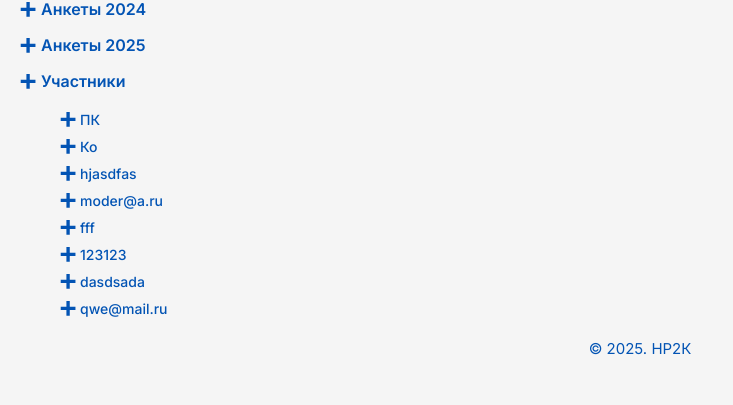
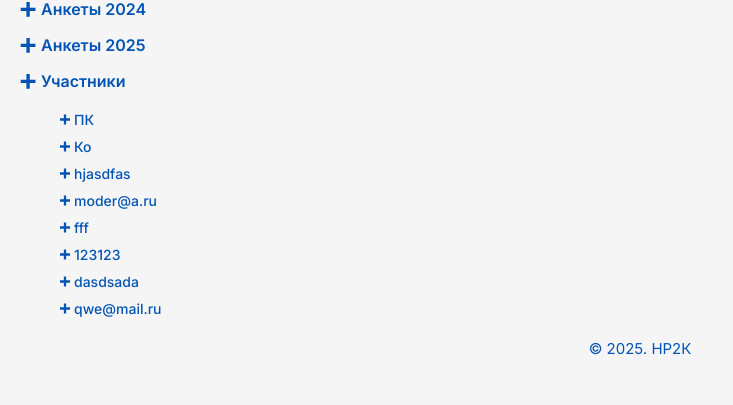
Before and after one commit to allldo/anketing, a Django app: page /moderator/ in a window 1280 px wide. Shown: the part 594-999 px from the top of the page, without its empty margins (0-733 px from the left). Run offline with Django 5.2, Linux system fonts and the light colour scheme; a user stored in the database is signed in; data comes from the database, SQL or seed files in the repository.

Commit message:
правка минусов

```diff
--- a/static/js/main.js
+++ b/static/js/main.js
@@ -6,6 +6,7 @@ document.addEventListener("DOMContentLoaded", () => {
   }
 
   if (urlPath.includes('dashboard')) {
+    chooseImg();
     toggleForms()
     makeAccordeon()
     chooseFileDocument('choose-file-doc', 'choose-file-doc-input')
@@ -260,6 +261,7 @@ function toggleForms() {
 }
 
 function toggleFormsModerator() {
+  console.log('toggle');
   const list =  document.querySelectorAll('.subaccordeon-body.profile')
   const headers = document.querySelectorAll('.subaccordeon-header__company')
 
--- a/templates/moderator_dashboard.html
+++ b/templates/moderator_dashboard.html
@@ -68,8 +68,8 @@
                 <li class="subaccordeon-item">
                     <div class="subaccordeon-header">
                         <div class="subaccordeon-header__company">
-                            <img src="{% static 'images/plus.svg' %}" class="subaccordeon-item__open-symbol--plus" />
-                            <img src="{% static 'images/minus.svg' %}" class="subaccordeon-item__open-symbol--minus hidden" />
+                            <img src="{% static 'images/plus-small.svg' %}" class="subaccordeon-item__open-symbol--plus" />
+                            <img src="{% static 'images/minus-small.svg' %}" class="subaccordeon-item__open-symbol--minus hidden" />
                             <span class="subaccordeon-header__company-title">Михайлова</span>
                         </div>
                     </div>
@@ -80,8 +80,8 @@
                 <li class="subaccordeon-item">
                     <div class="subaccordeon-header">
                         <div class="subaccordeon-header__company">
-                            <img src="{% static 'images/plus.svg' %}" class="subaccordeon-item__open-symbol--plus" />
-                            <img src="{% static 'images/minus.svg' %}" class="subaccordeon-item__open-symbol--minus hidden" />
+                            <img src="{% static 'images/plus-small.svg' %}" class="subaccordeon-item__open-symbol--plus" />
+                            <img src="{% static 'images/minus-small.svg' %}" class="subaccordeon-item__open-symbol--minus hidden" />
                             <span class="subaccordeon-header__company-title">Михайлова</span>
                         </div>
                     </div>
@@ -106,8 +106,8 @@
                 <li class="subaccordeon-item">
                     <div class="subaccordeon-header">
                         <div class="subaccordeon-header__company">
-                            <img src="{% static 'images/plus.svg' %}" class="subaccordeon-item__open-symbol--plus" />
-                            <img src="{% static 'images/minus.svg' %}" class="subaccordeon-item__open-symbol--minus hidden" />
+                            <img src="{% static 'images/plus-small.svg' %}" class="subaccordeon-item__open-symbol--plus" />
+                            <img src="{% static 'images/minus-small.svg' %}" class="subaccordeon-item__open-symbol--minus hidden" />
                             <span class="subaccordeon-header__company-title">{{ company_name }}</span>
                         </div>
                         {% for surv in surveys %}
@@ -339,8 +339,8 @@
                 <li class="subaccordeon-item">
                     <div class="subaccordeon-header">
                         <div class="subaccordeon-header__company">
-                            <img src="{% static 'images/plus.svg' %}" class="subaccordeon-item__open-symbol--plus" />
-                            <img src="{% static 'images/minus.svg' %}" class="subaccordeon-item__open-symbol--minus hidden" />
+                            <img src="{% static 'images/plus-small.svg' %}" class="subaccordeon-item__open-symbol--plus" />
+                            <img src="{% static 'images/minus-small.svg' %}" class="subaccordeon-item__open-symbol--minus hidden" />
                             <span class="subaccordeon-header__company-title">{{ item.profile.company_name_short }}</span>
                         </div>
                     </div>
```
Also changed, not shown: static/images/minus-small.svg (added), static/images/plus-small.svg (added).
